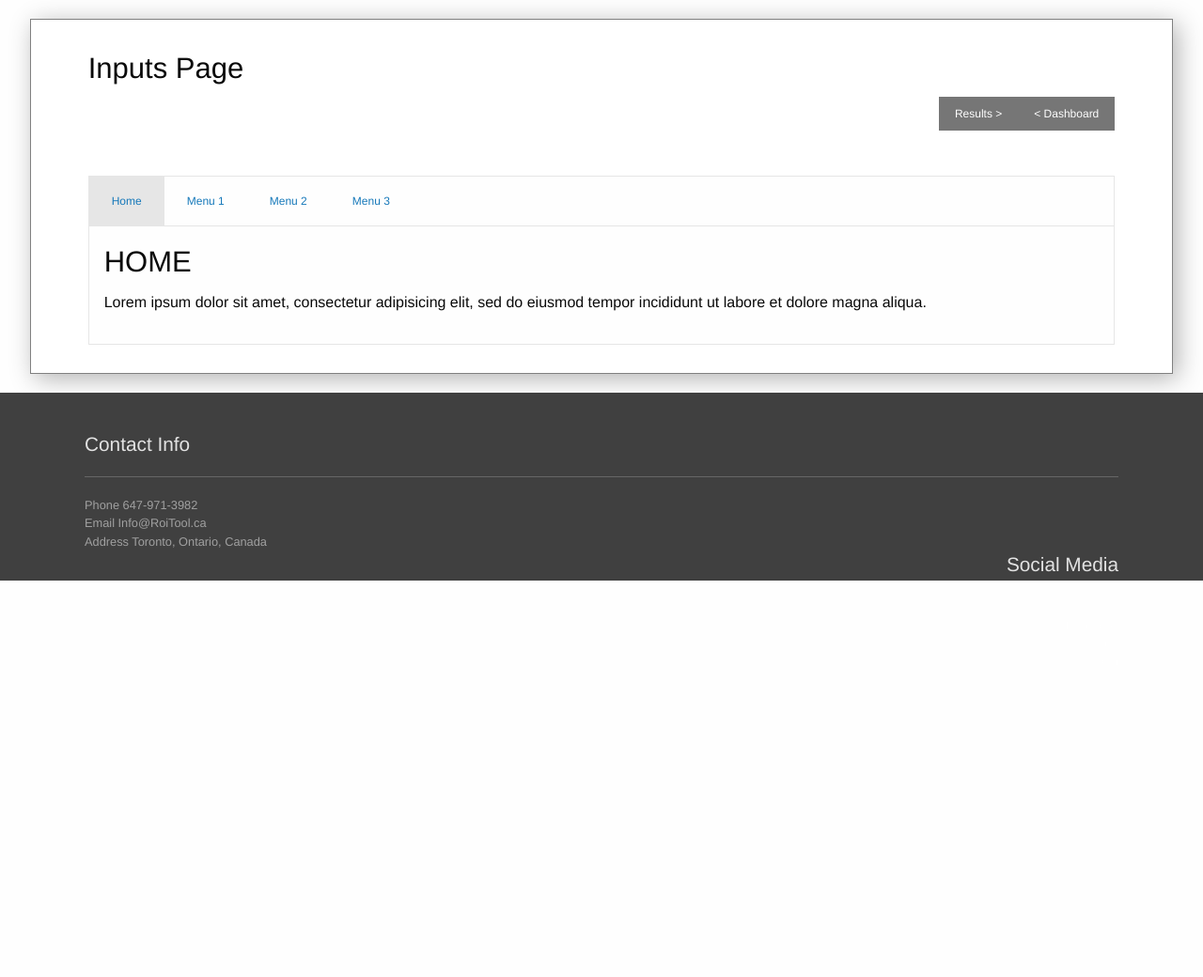
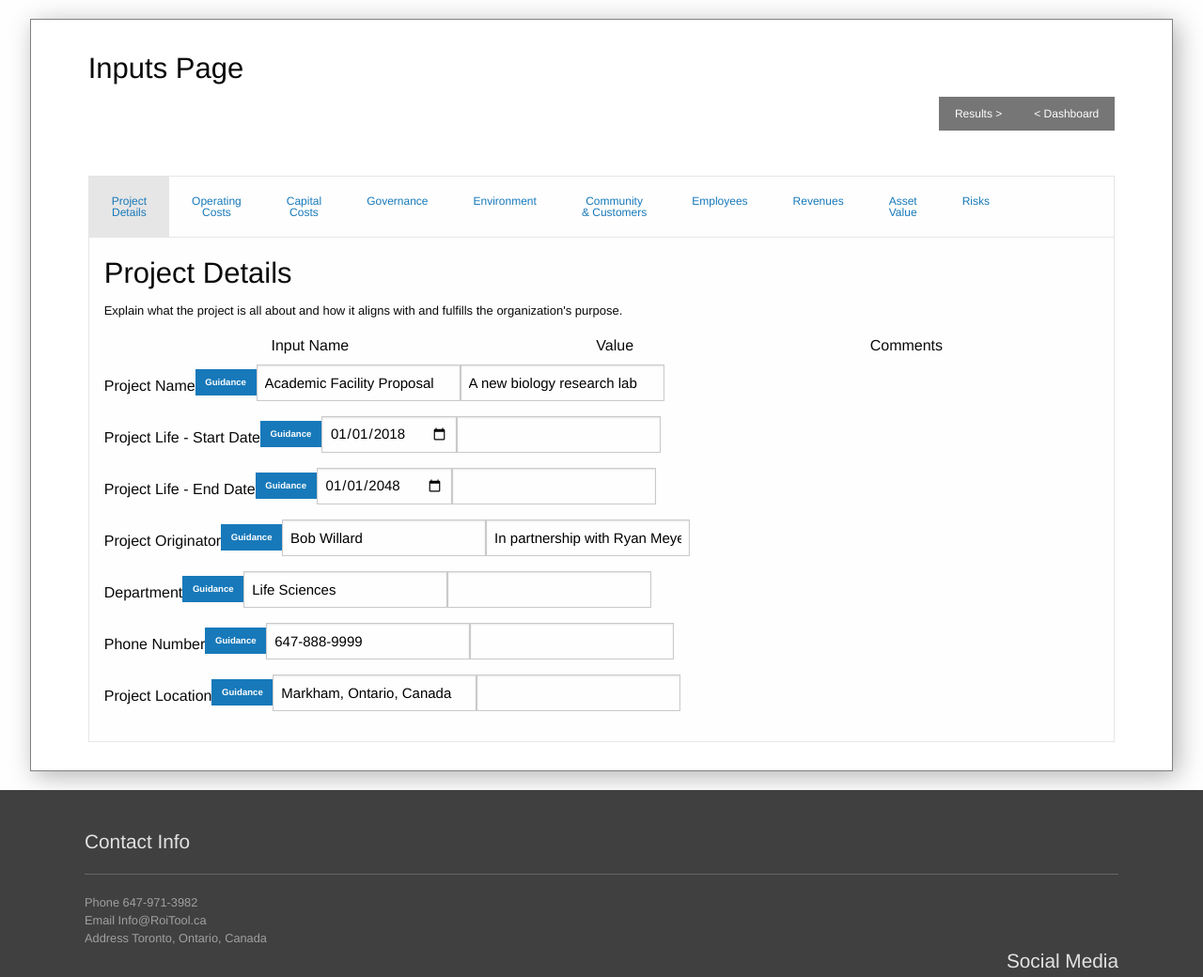
Before and after one commit to rmeyers/roi_prototype, a Flask app: page /user/1/project/1/inputs in a window 1280 px wide. Shown: the part 88-1128 px from the top of the page at 94% size. Before the commit the page ends 706 px from the top, so only its background shows below. Run offline with Flask 2, Linux system fonts and the light colour scheme; a user stored in the database is signed in; some libraries are stand-ins or nearby versions.

Commit message:
add the first inputs pages and content

```diff
--- /dev/null
+++ b/inputsData.py
@@ -0,0 +1,64 @@
+
+
+inputs_data = [
+
+        # *** PROJECT DETAILS ***
+
+        {'var': 'project_name',
+         'type': 'text',
+         'name': 'Project Name',
+         'placeholder': '',
+         'value': 'Academic Facility Proposal',
+         'comment': 'A new biology research lab',
+         'tooltip': 'Input the name of this project.'},
+        {'var': 'start_date',
+         'type': 'date',
+         'name': 'Project Life - Start Date',
+         'placeholder': '',
+         'value': '2018-01-01',
+         'comment': '',
+         'tooltip': 'Date when this project will commence its operating \
+         life.'},
+        {'var': 'end_date',
+         'type': 'date',
+         'name': 'Project Life - End Date',
+         'placeholder': '',
+         'value': '2048-01-01',
+         'comment': '',
+         'tooltip': 'Date when this project will complete its operating \
+         life.'},
+        {'var': 'originator',
+         'type': 'text',
+         'name': 'Project Originator',
+         'placeholder': '',
+         'value': 'Bob Willard',
+         'comment': 'In partnership with Ryan Meyers.',
+         'tooltip': 'Name of the individual who is heading up this proposal.'},
+        {'var': 'department',
+         'type': 'text',
+         'name': 'Department',
+         'placeholder': '',
+         'value': 'Life Sciences',
+         'comment': '',
+         'tooltip': 'Name of the department that is responsible for this \
+         proposal.'},
+        {'var': 'phone',
+         'type': 'tel',
+         'name': 'Phone Number',
+         'placeholder': '',
+         'value': '647-888-9999',
+         'comment': '',
+         'tooltip': 'Phone number for the primary contact of this proposal.'},
+        {'var': 'location',
+         'type': 'text',
+         'name': 'Project Location',
+         'placeholder': '',
+         'value': 'Markham, Ontario, Canada',
+         'comment': '',
+         'tooltip': 'Location of the project being constructed.'}
+
+        # *** OPERATING COSTS ***
+
+
+
+        ]
--- a/server.py
+++ b/server.py
@@ -24,6 +24,8 @@ from functools import wraps
 import constants
 
 from dashboard import projects_from_db
+
+from inputsData import inputs_data as inputs
 
 engine = create_engine('sqlite:///capexprojectswithusers.db')
 Base.metadata.bind = engine
@@ -164,7 +166,8 @@ def showInputs(user_id, project_id):
         return response
     return render_template('inputs.html',
                            user=login_session[constants.PROFILE_KEY],
-                           env=env, user_id=user_id, project_id=project_id)
+                           env=env, user_id=user_id, project_id=project_id,
+                           inputs=inputs)
 
 
 @app.route('/user/<int:user_id>/project/<int:project_id>/results')
--- a/static/css/styles.css
+++ b/static/css/styles.css
@@ -1,5 +1,4 @@
 /* -----GENERAL------ */
-
 
 .wrap {
     margin: 0 auto;
@@ -11,6 +10,19 @@
     padding: 30px 0;
 }
 
+.valign-middle {
+    display: table;
+}
+
+.valign-middle .columns {
+    display: table-cell;
+    vertical-align: middle;
+}
+
+.valign-middle .columns,
+.valign-middle [class*="column"] + [class*="column"]:last-child {
+    float: none;
+    }
 
 /* ----- NAV ----- */
 
@@ -76,15 +88,43 @@ table {
     text-align: right;
 }
 
+#inputs-tabs li a {
+     text-align: center;
+     vertical-align: middle;
+     height: 64px;
+}
+
+.has-tip {
+    border-bottom: none;
+}
+
+.inputs-heading {
+    text-align: center;
+    width: 100%;
+}
+
+.has-tip .button {
+    cursor: help;
+}
+
+input {
+    color: black !important;
+    font-size: 15px !important;
+}
+
+.tabs-panel p {
+    font-size: 13px;
+}
 
 /* Results */
 
 .results {
-    margin: 20px 2.5%;
+    background-color: #ffffff;
     border: 1px solid gray;
     box-shadow: 5px 5px 25px rgba(0, 0, 0, 0.3);
-    background-color: #ffffff;
+    margin: 20px 2.5%;
 }
+
 
 
 /* ----- FOOTER ----- */
--- a/templates/inputs.html
+++ b/templates/inputs.html
@@ -19,28 +19,66 @@
             <div class="row">
                 <div class="columns"><br/><br/>
                     <ul class="tabs" data-tabs id="inputs-tabs">
-                        <li class="tabs-title is-active"><a href="#home">Home</a></li>
-                        <li class="tabs-title"><a href="#menu1">Menu 1</a></li>
-                        <li class="tabs-title"><a href="#menu2">Menu 2</a></li>
-                        <li class="tabs-title"><a href="#menu3">Menu 3</a></li>
+                        <li class="tabs-title is-active"><a href="#project">Project<br>Details</a></li>
+                        <li class="tabs-title"><a href="#opex">Operating<br>Costs</a></li>
+                        <li class="tabs-title"><a href="#capex">Capital<br>Costs</a></li>
+                        <li class="tabs-title"><a href="#project">Governance</a></li>
+                        <li class="tabs-title"><a href="#project">Environment</a></li>
+                        <li class="tabs-title"><a href="#project">Community<br>& Customers</a></li>
+                        <li class="tabs-title"><a href="#project">Employees</a></li>
+                        <li class="tabs-title"><a href="#project">Revenues</a></li>
+                        <li class="tabs-title"><a href="#project">Asset<br>Value</a></li>
+                        <li class="tabs-title"><a href="#project">Risks</a></li>
                     </ul>
 
                     <div class="tabs-content" data-tabs-content="inputs-tabs">
-                        <div id="home" class="tabs-panel is-active">
-                            <h3>HOME</h3>
-                            <p>Lorem ipsum dolor sit amet, consectetur adipisicing elit, sed do eiusmod tempor incididunt ut labore et dolore magna aliqua.</p>
+                        <div id="project" class="tabs-panel is-active">
+                            <h3>Project Details</h3>
+                            <p>Explain what the project is all about and how it aligns with and fulfills the organization's purpose.</p>
+                            <div class="row valign-middle inputs-heading">
+                                <div class="small-3 columns">
+                                    <h6>Input Name</h6>
+                                </div>
+                                <div class="small-1 columns">
+                                </div>
+                                <div class="small-3 columns">
+                                    <h6>Value</h6>
+                                </div>
+                                <div class="small-5 columns">
+                                    <h6>Comments</h6>
+                                </div>
+                            </div>
+
+                            {% for input in inputs %}
+                            <div class="row valign-middle">
+                                <div class="small-3 columns">
+                                    <h6>{{ input.name }}</h6>
+                                </div>
+                                <div class="small-1 columns">
+                                    <span data-tooltip aria-haspopup="true" class="has-tip" data-disable-hover="false" title="{{ input.tooltip }}"><a class="button round tiny info" href="#">Guidance</a></span>
+                                </div>
+                                <div class="small-3 columns">
+                                    <input type="{{ input.type }}" value="{{ input.value }}" placeholder="{{ input.placeholder }}" />
+                                </div>
+                                <div class="small-5 columns">
+                                    <input type="text" value="{{ input.comment }}" />
+                                </div>
+                            </div>
+                            {% endfor %}
                         </div>
-                        <div id="menu1" class="tabs-panel">
-                            <h3>Menu 1</h3>
-                            <p>Ut enim ad minim veniam, quis nostrud exercitation ullamco laboris nisi ut aliquip ex ea commodo consequat.</p>
+                        <div id="opex" class="tabs-panel">
+                            <h3>Operating Expense Savings</h3>
+                            <p>Estimate the potential operating expense (OPEX) savings. Treat the line items as prompts to consider if any such savings might result from the initiative.</p>
+                            <p>The project's impact on each expense line item may be direct or indirect. Leave any that are unlikely to occur as 0% Change. Estimate the possible percentage reductions in expenses when the project is fully implemented.</p>
+
+
+
+
+                </p>
                         </div>
-                        <div id="menu2" class="tabs-panel">
+                        <div id="capex" class="tabs-panel">
                             <h3>Menu 2</h3>
                             <p>Sed ut perspiciatis unde omnis iste natus error sit voluptatem accusantium doloremque laudantium, totam rem aperiam.</p>
-                        </div>
-                        <div id="menu3" class="tabs-panel">
-                            <h3>Menu 3</h3>
-                            <p>Eaque ipsa quae ab illo inventore veritatis et quasi architecto beatae vitae dicta sunt explicabo.</p>
                         </div>
                     </div>
                 </div>
```
Also changed, not shown: static/img/tooltip.png (added).
